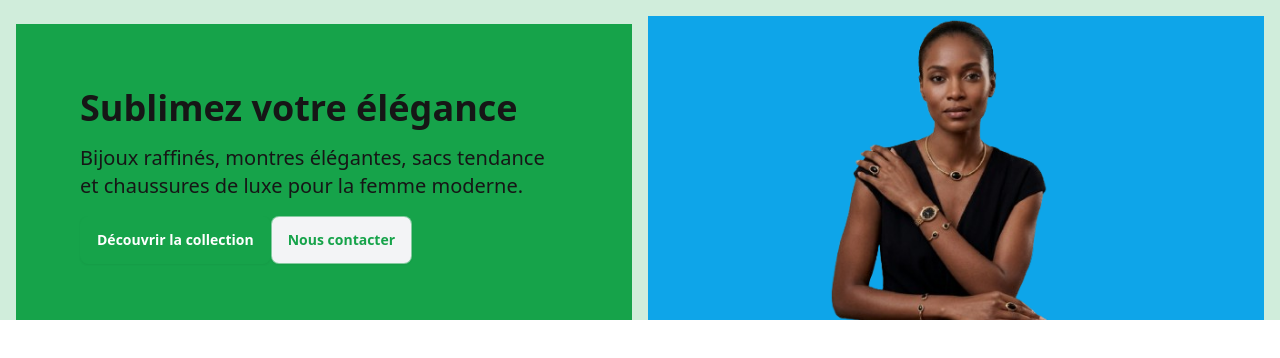
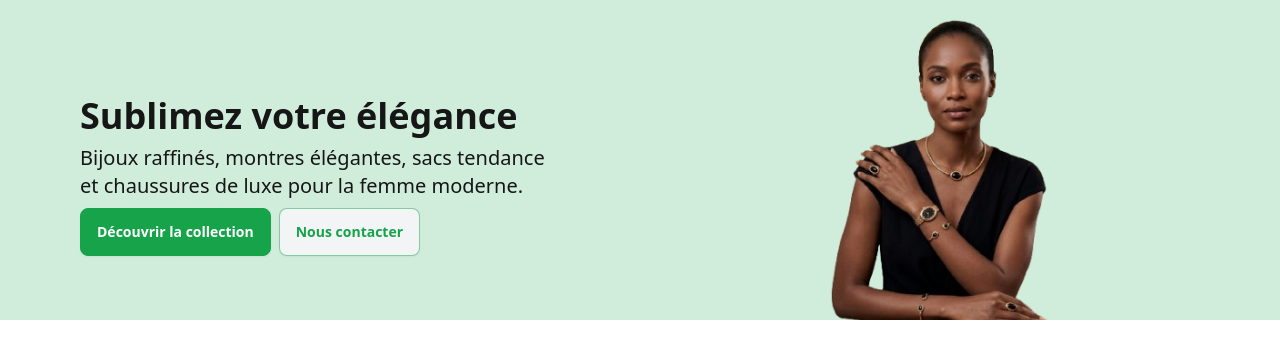
Before and after one commit to diallo1020/dkd-app, a React (Vite) app: page / in a window 1280 px wide. Shown: the top 358 px of the page. Built offline with nearby package versions, Linux system fonts and the light colour scheme.

Commit message:
force deploy

```diff
--- a/src/components/HeroSection.tsx
+++ b/src/components/HeroSection.tsx
@@ -3,20 +3,20 @@ const HeroSection = () => {
   return (
     <>
        <div className='grid grid-cols-2 p-4 bg-primary/20  items-center gap-4 h-80 overflow-hidden'>
-      <div className='flex flex-row gap-2 lg:p-16 md:p-4 bg-primary '>
-        <div className='flex flex-col gap-4'>
+      <div className='flex flex-row gap-2 lg:p-16 md:p-4  '>
+        <div className='flex flex-col gap-2'>
         <h1 className="font-bold lg:text-4xl text-2xl">Sublimez votre élégance</h1>
         <p className="text-sm lg:text-xl">Bijoux raffinés, montres élégantes, sacs tendance <br />
         et chaussures de luxe pour la femme moderne.</p>
 
-        <div className='flexflex-row flex-col gap-2 md:gap-3'>
-            <button className='btn btn-primary text-white'>Découvrir la collection</button>
+        <div className='flex lg:flex-row flex-col gap-2 '>
+            <button className='btn btn-primary text-white '>Découvrir la collection</button>
              <button className='btn btn-secondary/300  text-primary border border-primary/50'>Nous contacter</button>
         </div>
          </div>
       </div>
       <img src="/images/hero.png" alt="hero"
-      className="w-full h-80 object-cover bg-secondary  " />
+      className="w-full h-80 object-cover   " />
     </div>
     </>
   )
```
